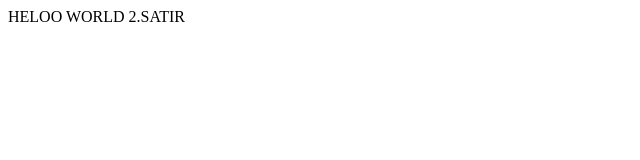
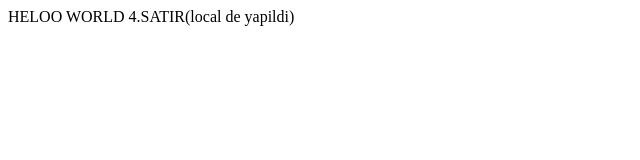
Before and after one commit to HuseyinCoskun52/genesis, a plain HTML site: page index.html in a window 1280 px wide. Shown: the whole page, without its empty margins (0-640 px from the left). Drawn offline with Linux system fonts and the light colour scheme.

Commit message:
localde 3. satir degistirildi

```diff
--- a/index.html
+++ b/index.html
@@ -1,4 +1,4 @@
 <html>
 	HELOO WORLD
-	2.SATIR
+	4.SATIR(local de yapildi)
 </html>
```
